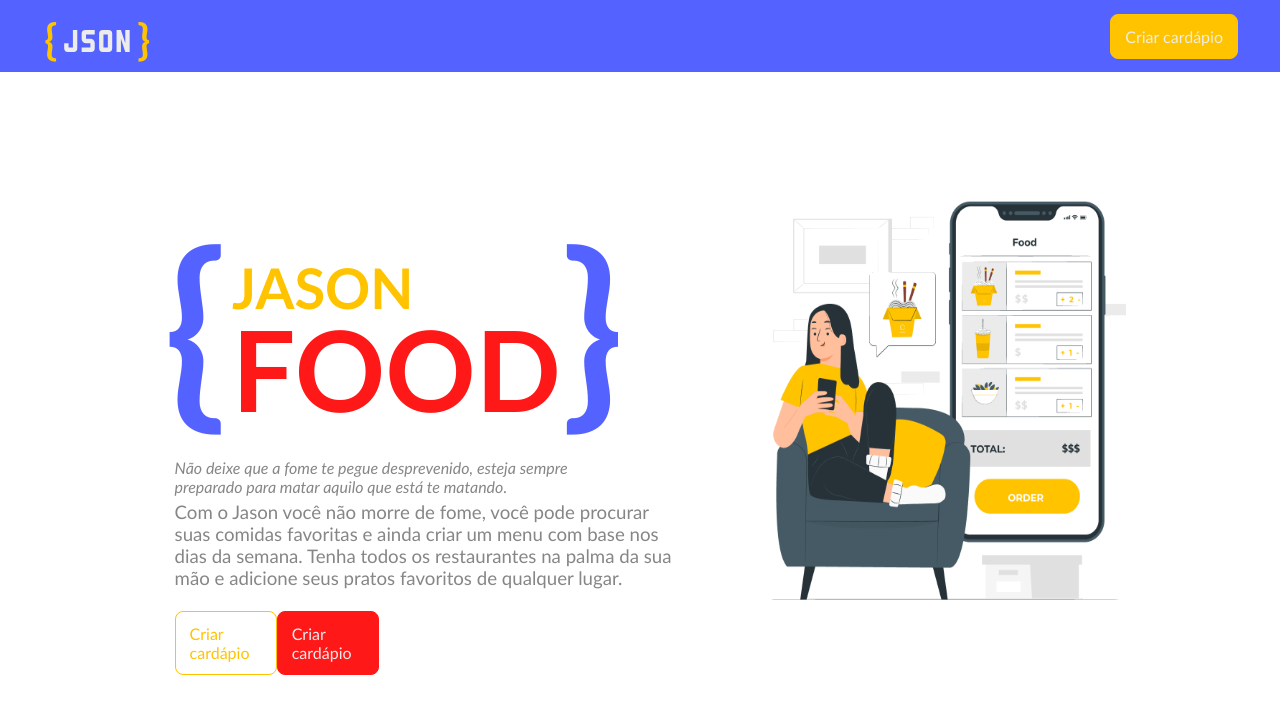
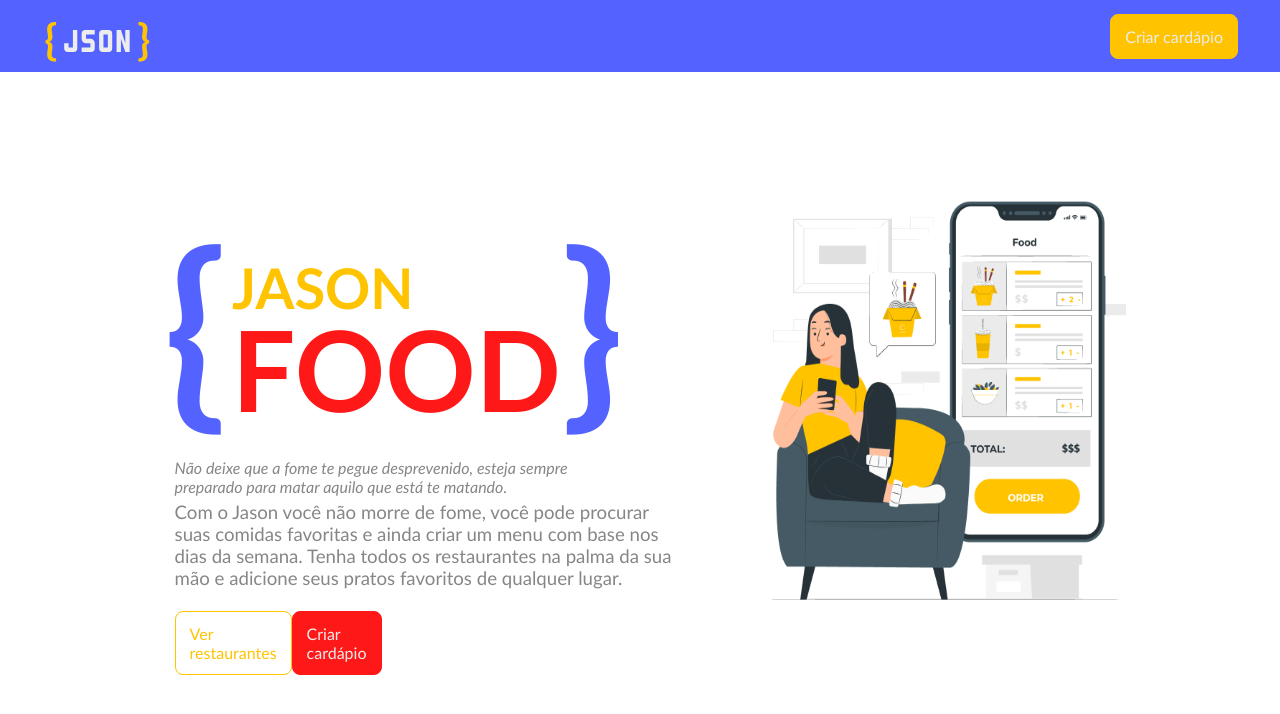
Before and after one commit to mfnp14/globotech-desafio-final, a React (Create React App) app in the folder frontend/jason-app/: page / in a window 1280 px wide. Shown: the top 714 px of the page. Built offline with nearby package versions, Linux system fonts and the light colour scheme.

Commit message:
Alterando nome no botão

```diff
--- a/frontend/jason-app/src/pages/landing/index.tsx
+++ b/frontend/jason-app/src/pages/landing/index.tsx
@@ -33,7 +33,7 @@ const Landing = () => {
           <section className={"contentButton"}>
             <Link to={"/"}>
               <section className={"buttonSecondaryLanding"}>
-                <p className={"textButtonSecondaryLanding"}>Criar cardápio</p>
+                <p className={"textButtonSecondaryLanding"}>Ver restaurantes</p>
               </section>
             </Link>
 
```
